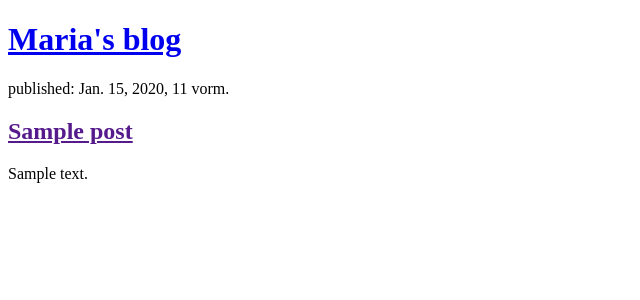
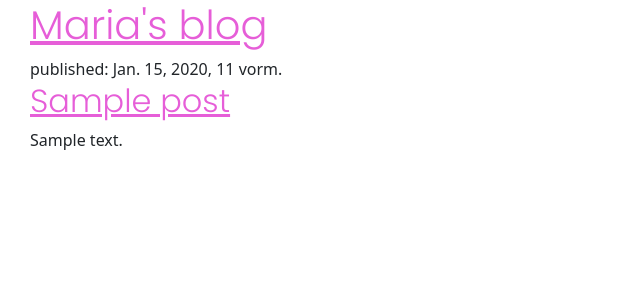
Before and after one commit to MariaLiquid/my-first-blog, a Django app: page / in a window 1280 px wide. Shown: the top 300 px of the page, without its empty margins (0-640 px from the left). Run offline with Django 3.2, Linux system fonts and the light colour scheme; tables that the repository leaves empty hold one stand-in row (values such as "Sample post").

Commit message:
Schrift geaendert.

```diff
--- /dev/null
+++ b/blog/static/css/blog.css
@@ -0,0 +1,7 @@
+h1 a, h2 a {
+    color: #e65ed8;
+    font-family: 'Poppins'
+}
+body {
+    padding-left: 30px;
+}
--- a/blog/templates/blog/post_list.html
+++ b/blog/templates/blog/post_list.html
@@ -1,7 +1,12 @@
+{% load static %}
+
 <!DOCTYPE html>
 <html>
     <head>
         <title>Maria's blog</title>
+        <link rel="stylesheet" href="https://cdn.jsdelivr.net/npm/bootstrap@5.1.3/dist/css/bootstrap.min.css" integrity="sha384-1BmE4kWBq78iYhFldvKuhfTAU6auU8tT94WrHftjDbrCEXSU1oBoqyl2QvZ6jIW3" crossorigin="anonymous">
+        <link href="https://fonts.googleapis.com/css2?family=Poppins:wght@300&display=swap" rel="stylesheet" type="text/css">
+        <link rel="stylesheet" href="{% static 'css/blog.css' %}">
     </head>
     <body>
         <header>
```
